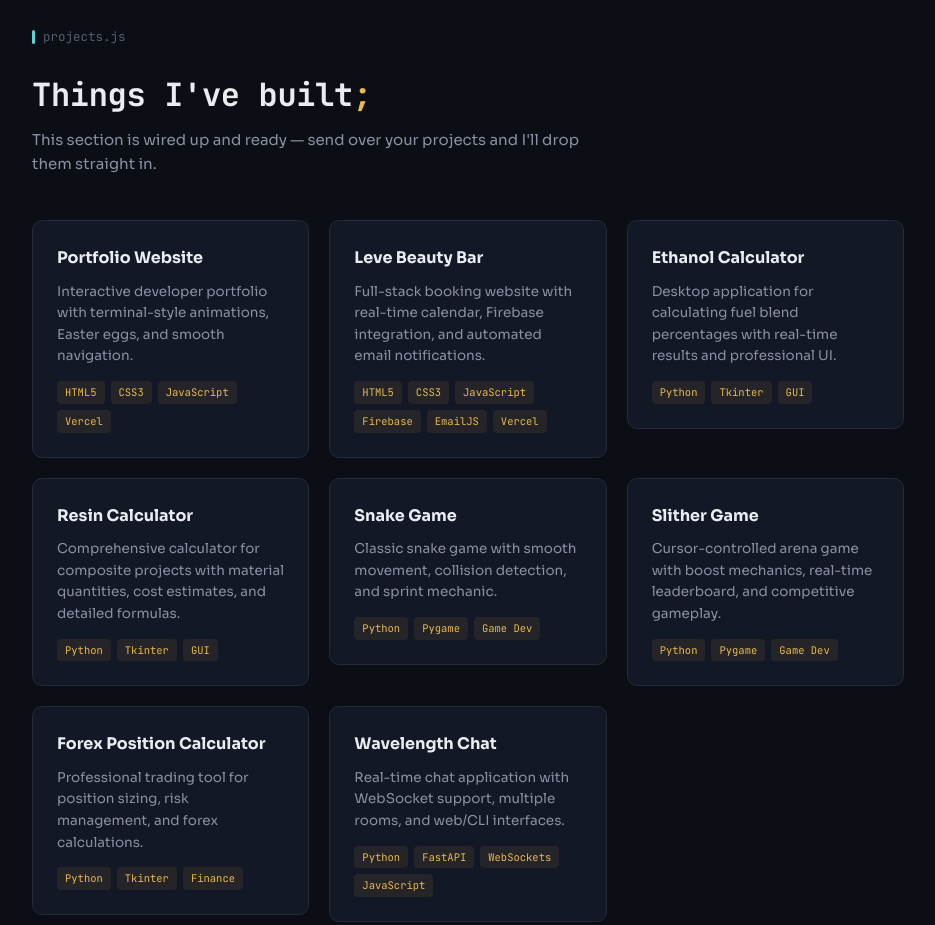
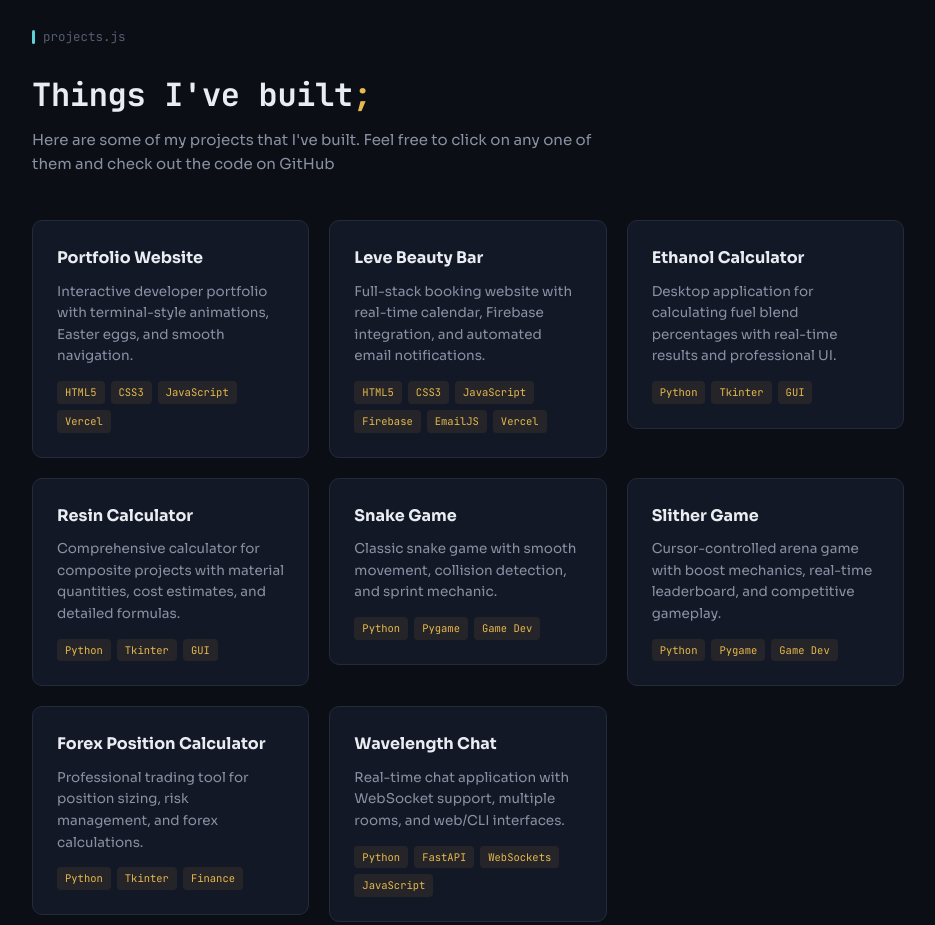
Before and after one commit to ArmandGovea/portfolio, a plain HTML site: page index.html in a window 1280 px wide. Shown: the part 3420-4345 px from the top of the page, without its empty margins (172-1107 px from the left). Drawn offline with Linux system fonts and the light colour scheme.

Commit message:
Updated Projects sub heading

```diff
--- a/index.html
+++ b/index.html
@@ -802,7 +802,7 @@
   <div class="section-inner">
     <div class="file-label"><span class="bar"></span>projects.js</div>
     <h2 class="heading">Things I've built<span class="punct">;</span></h2>
-    <p class="section-sub">This section is wired up and ready — send over your projects and I'll drop them straight in.</p>
+    <p class="section-sub">Here are some of my projects that I've built. Feel free to click on any one of them and check out the code on <a href="https://github.com/ArmandGovea"><span class="hl">GitHub</span></a></p>
 
     <div class="project-grid" id="projectGrid">
       <a href="https://github.com/ArmandGovea/portfolio.git" target="_blank" class="project-card-link">
```
